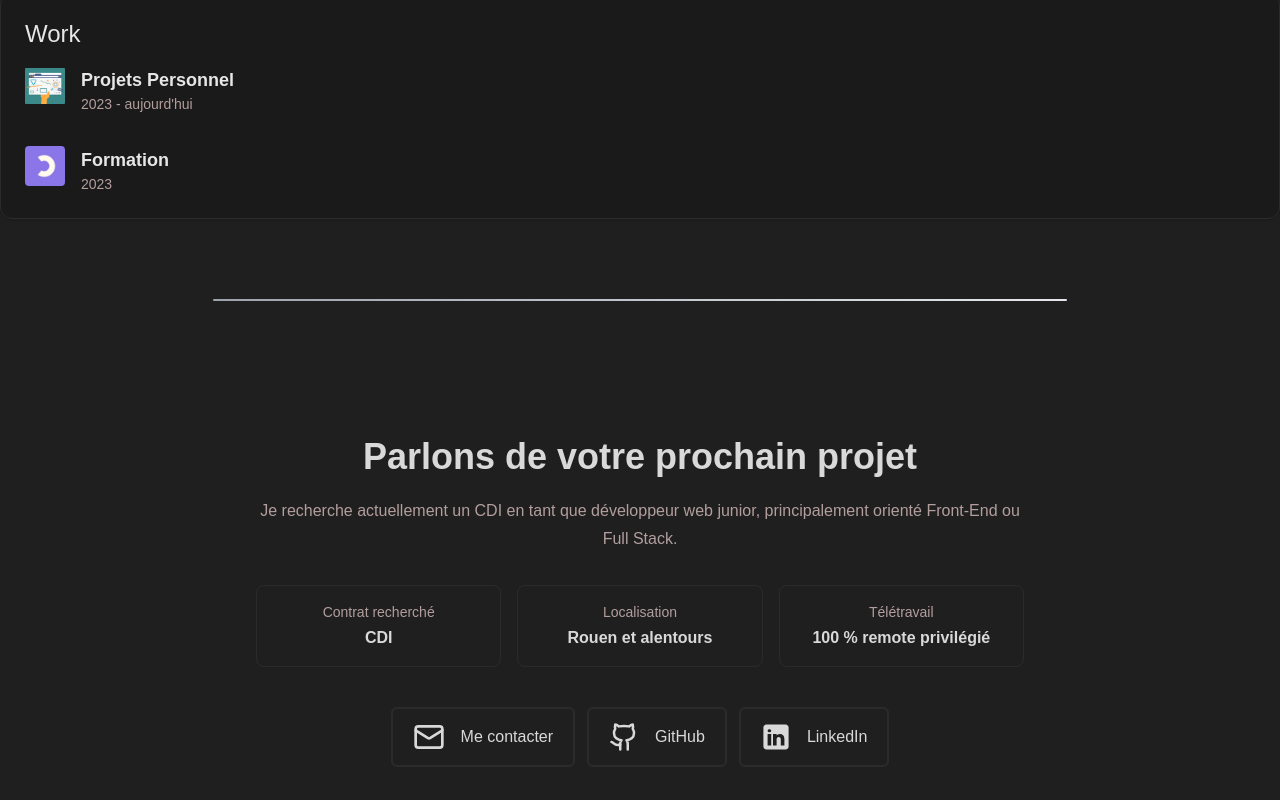
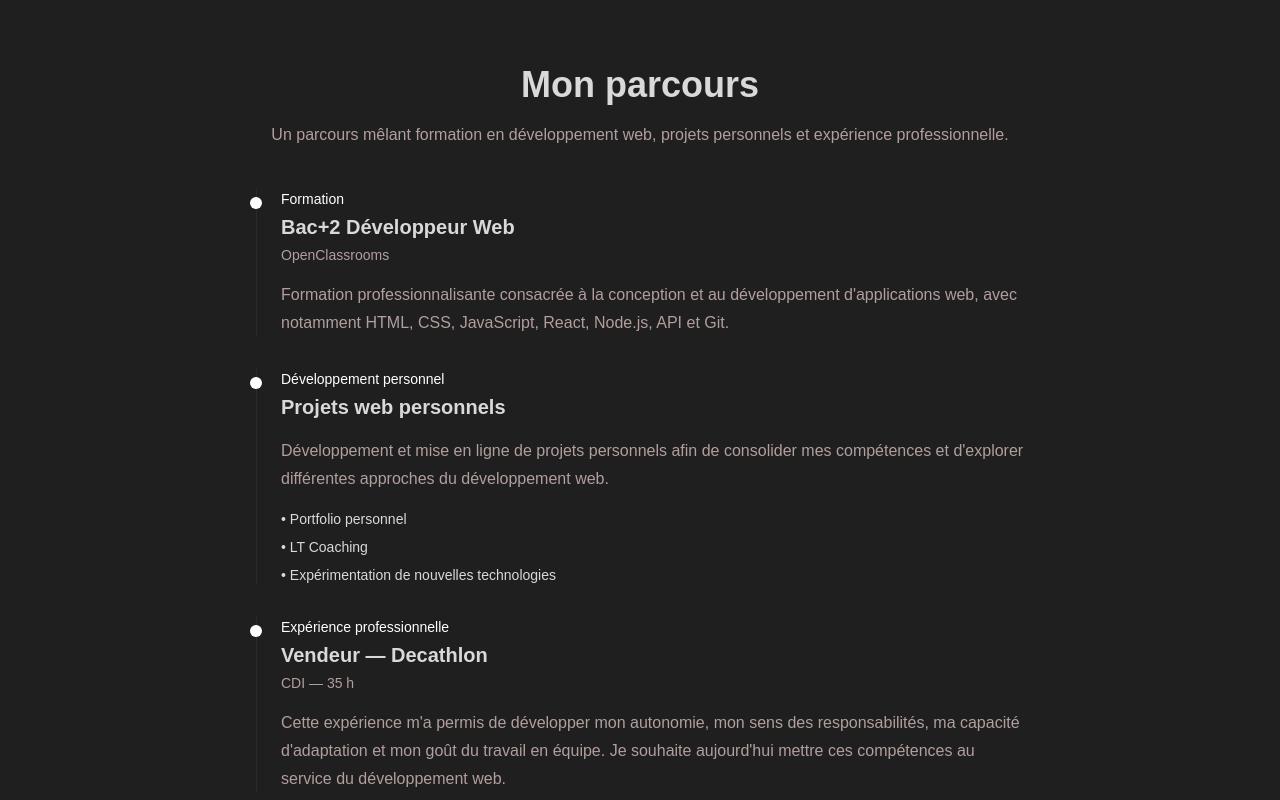
Before and after one commit to ThibautTobi/Portfolio-Pro-2025, a Next.js app: page / in a window 1280 px wide. Shown: the part 4580-5380 px from the top of the page. Built offline with nearby package versions, Linux system fonts and the light colour scheme.

Commit message:
feat : modification contenue et design section carriere

```diff
--- a/app/components/WorkSection.tsx
+++ b/app/components/WorkSection.tsx
@@ -1,74 +1,207 @@
-import Link from "next/link";
-import Image from "next/image";
-import { Badge } from "@/components/ui/badge";
-import { Card } from "@/components/ui/card";
+// import Link from "next/link";
+// import Image from "next/image";
+// import { Badge } from "@/components/ui/badge";
+// import { Card } from "@/components/ui/card";
+//import { Badge } from "@/components/ui/badge";
+/**
+ * Section Parcours.
+ *
+ * Cette section permet de présenter rapidement :
+ * - ta formation de développeur web ;
+ * - tes projets personnels ;
+ * - ton expérience professionnelle actuelle ;
+ * - ta transition vers le développement.
+ */
 
 export default function WorkSection (){
 
     return (
-        <>
-            <Card className="p-4 flex-2 mb-4">
-                <h3 className="text-2xl p-2">Work </h3>
-                <div className="flex flex-col gap-4">
-                    {WORKS.map((work,index) => (
-                        <Work
-                            key={index}
-                                {...work}
-                                // image={work.image}
-                                // title={work.title}
-                                // role={work.role}
-                                // date={work.date}
-                                // url={work.url}
-                                />
-                    ))}
-                </div>
-            </Card>
-        </>
-    )
-}
 
-export type WorkProps = {
-    image : string;
-    title : string ;
-    role : string;
-    date : string;
-    freelance? : boolean;
-    url : string;
-    aria : string;
+        <section
+            id="career"
+            aria-labelledby="career-title"
+            className="max-w-5xl px-4 py-16 mx-auto"
+        >
+            {/* INTRODUCTION */}
+
+            <div className="max-w-3xl mx-auto text-center">
+
+                {/* <Badge variant={"outline"} id="career-title" className="text-xl text-primary m-8 border-4" >
+                    Parcours
+                </Badge> */}
+
+                <h2
+                    id="career-title"
+                    className="mt-2 text-3xl font-bold md:text-4xl"
+                >
+                    Mon parcours
+                </h2>
+
+                <p className="mt-4 leading-7 text-muted-foreground">
+                    Un parcours mêlant formation en développement web,
+                    projets personnels et expérience professionnelle.
+                </p>
+            </div>
+
+            {/* TIMELINE */}
+
+            <div className="max-w-3xl mx-auto mt-10 space-y-8">
+
+                {/* FORMATION */}
+
+                <article className="relative pl-6 border-l">
+                    <div
+                        aria-hidden="true"
+                        className="absolute w-3 h-3 rounded-full bg-primary -left-[7px] top-2"
+                    />
+
+                    <p className="text-sm font-medium text-primary">
+                        Formation
+                    </p>
+
+                    <h3 className="mt-1 text-xl font-semibold">
+                        Bac+2 Développeur Web
+                    </h3>
+
+                    <p className="mt-1 text-sm text-muted-foreground">
+                        OpenClassrooms
+                    </p>
+
+                    <p className="mt-4 leading-7 text-muted-foreground">
+                        Formation professionnalisante consacrée à la
+                        conception et au développement d&apos;applications
+                        web, avec notamment HTML, CSS, JavaScript, React,
+                        Node.js, API et Git.
+                    </p>
+                </article>
+
+                {/* PROJETS PERSONNELS */}
+
+                <article className="relative pl-6 border-l">
+                    <div
+                        aria-hidden="true"
+                        className="absolute w-3 h-3 rounded-full bg-primary -left-[7px] top-2"
+                    />
+
+                    <p className="text-sm font-medium text-primary">
+                        Développement personnel
+                    </p>
+
+                    <h3 className="mt-1 text-xl font-semibold">
+                        Projets web personnels
+                    </h3>
+
+                    <p className="mt-4 leading-7 text-muted-foreground">
+                        Développement et mise en ligne de projets personnels
+                        afin de consolider mes compétences et d&apos;explorer
+                        différentes approches du développement web.
+                    </p>
+
+                    <ul className="mt-4 space-y-2 text-sm">
+                        <li>• Portfolio personnel</li>
+                        <li>• LT Coaching</li>
+                        <li>• Expérimentation de nouvelles technologies</li>
+                    </ul>
+                </article>
+
+                {/* DECATHLON */}
+
+                <article className="relative pl-6 border-l">
+                    <div
+                        aria-hidden="true"
+                        className="absolute w-3 h-3 rounded-full bg-primary -left-[7px] top-2"
+                    />
+
+                    <p className="text-sm font-medium text-primary">
+                        Expérience professionnelle
+                    </p>
+
+                    <h3 className="mt-1 text-xl font-semibold">
+                        Vendeur — Decathlon
+                    </h3>
+
+                    <p className="mt-1 text-sm text-muted-foreground">
+                        CDI — 35 h
+                    </p>
+
+                    <p className="mt-4 leading-7 text-muted-foreground">
+                        Cette expérience m&apos;a permis de développer mon
+                        autonomie, mon sens des responsabilités, ma capacité
+                        d&apos;adaptation et mon goût du travail en équipe.
+                        Je souhaite aujourd&apos;hui mettre ces compétences
+                        au service du développement web.
+                    </p>
+                </article>
+
+            </div>
+        </section>
+    );
 };
 
-export function Work ( props : WorkProps) {
-    return (
-        <Link href={props.url} aria-label={props.aria} className="inline-flex item-center p-2 hover:rounded-lg gap-4 hover:bg-accent/50 transition-colors">
-            <Image src={props.image} alt={props.title} width={40} height={40} className="w-10 h-10 object-contain rounded-sm" unoptimized/>
-            <div className="mr-auto">
-                <div className="flex items-center gap-2">
-                    <p className="text-lg font-semibold">{props.title}</p>
-                    {props.freelance && <Badge variant="outline" className="border-4">Mission</Badge>}
-                </div>
-                <p className="text-sm text-muted-foreground">{props.date}</p>
-            </div>
-        </Link>
-    )
-}
+/*** ancienne version */
+//         <>
+//             <Card className="p-4 flex-2 mb-4">
+//                 <h3 className="text-2xl p-2">Work </h3>
+//                 <div className="flex flex-col gap-4">
+//                     {WORKS.map((work,index) => (
+//                         <Work
+//                             key={index}
+//                                 {...work}
+//                                 // image={work.image}
+//                                 // title={work.title}
+//                                 // role={work.role}
+//                                 // date={work.date}
+//                                 // url={work.url}
+//                                 />
+//                     ))}
+//                 </div>
+//             </Card>
+//         </>
+//     )
+// }
 
-export const WORKS : WorkProps[] = [
-    {
-        image : "/image/projet-web.jpg",
-        title : "Projets Personnel" ,
-        role : "Développe mes competences sur des projets personnel et recherche un poste ou alternance ",
-        date : "2023 - aujourd'hui",
-        freelance :false,
-        url : "/",
-        aria : "perso",
-    },
-    {
-        image : "/image/openclassrooms_logo.jpg",
-        title : "Formation" ,
-        role : "Developpeur web",
-        date : "2023",
-        freelance : false,
-        url : "https://openclassrooms.com/fr/",
-        aria : "OpenClassRooms",
-    }
-]
+// export type WorkProps = {
+//     image : string;
+//     title : string ;
+//     role : string;
+//     date : string;
+//     freelance? : boolean;
+//     url : string;
+//     aria : string;
+// };
+
+// export function Work ( props : WorkProps) {
+//     return (
+//         <Link href={props.url} aria-label={props.aria} className="inline-flex item-center p-2 hover:rounded-lg gap-4 hover:bg-accent/50 transition-colors">
+//             <Image src={props.image} alt={props.title} width={40} height={40} className="w-10 h-10 object-contain rounded-sm" unoptimized/>
+//             <div className="mr-auto">
+//                 <div className="flex items-center gap-2">
+//                     <p className="text-lg font-semibold">{props.title}</p>
+//                     {props.freelance && <Badge variant="outline" className="border-4">Mission</Badge>}
+//                 </div>
+//                 <p className="text-sm text-muted-foreground">{props.date}</p>
+//             </div>
+//         </Link>
+//     )
+// }
+
+// export const WORKS : WorkProps[] = [
+//     {
+//         image : "/image/projet-web.jpg",
+//         title : "Projets Personnel" ,
+//         role : "Développe mes competences sur des projets personnel et recherche un poste ou alternance ",
+//         date : "2023 - aujourd'hui",
+//         freelance :false,
+//         url : "/",
+//         aria : "perso",
+//     },
+//     {
+//         image : "/image/openclassrooms_logo.jpg",
+//         title : "Formation" ,
+//         role : "Developpeur web",
+//         date : "2023",
+//         freelance : false,
+//         url : "https://openclassrooms.com/fr/",
+//         aria : "OpenClassRooms",
+//     }
+// ]
```
